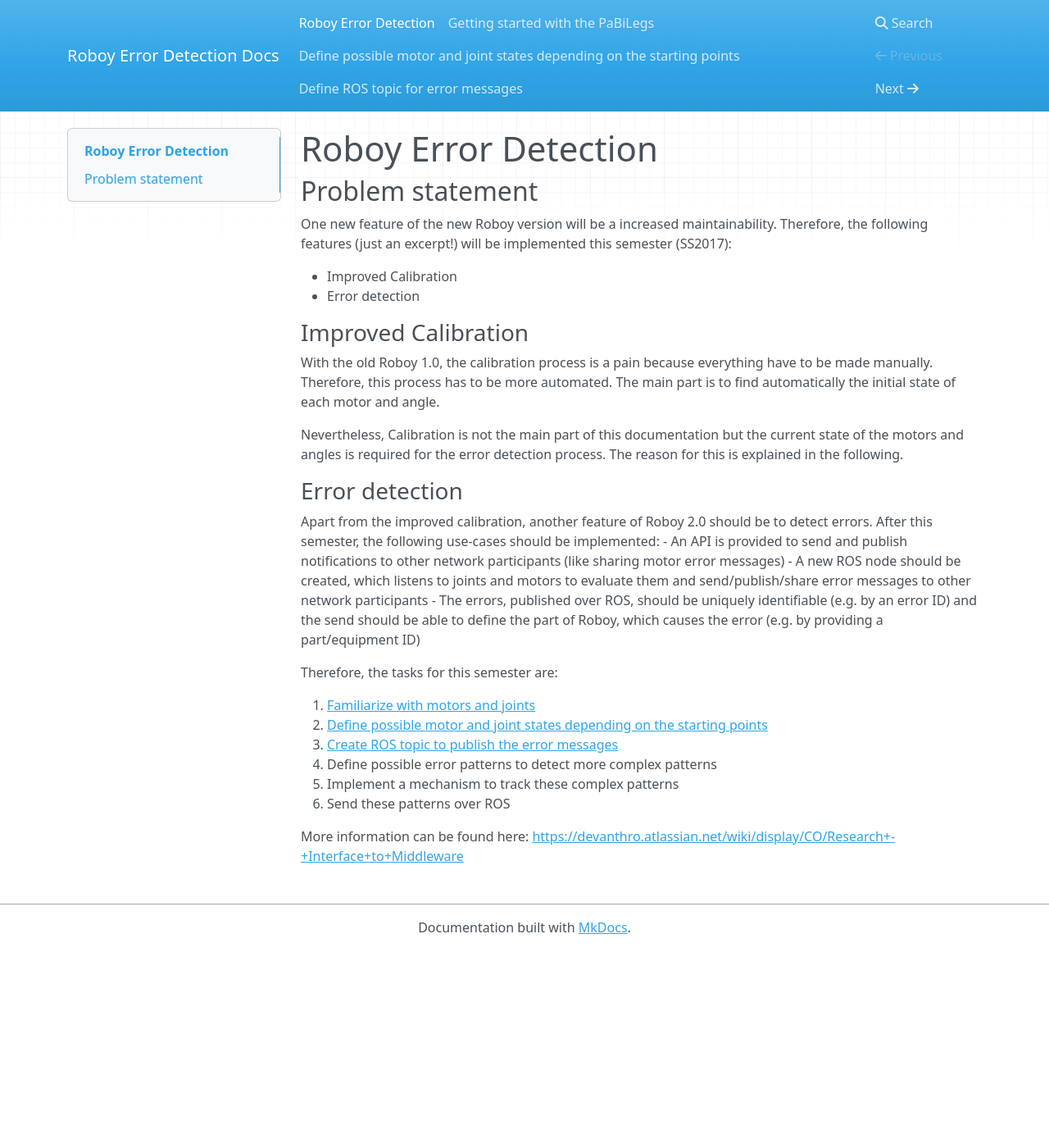
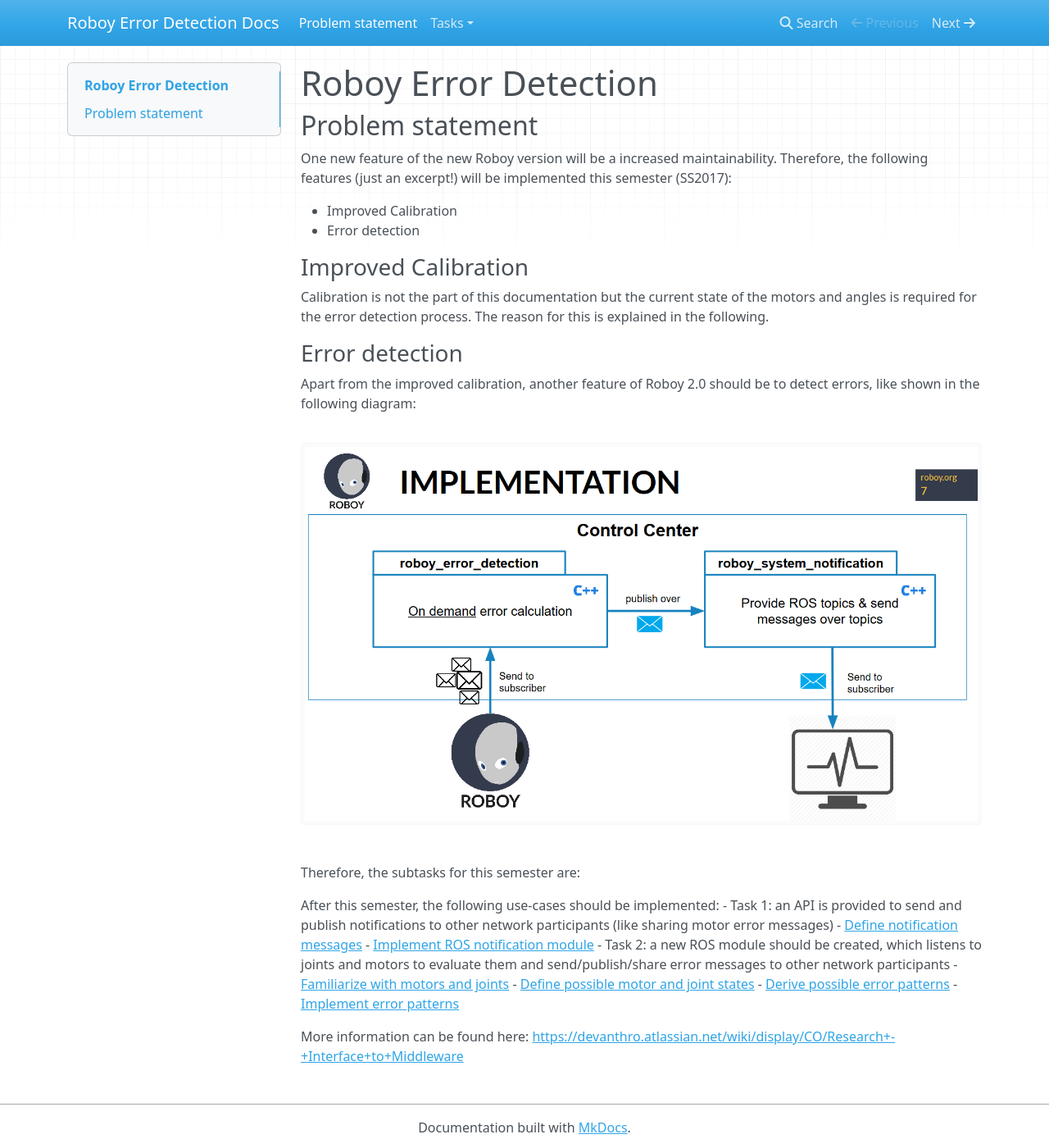
Before and after one commit to CapChrisCap/roboy-error-detection, an MkDocs documentation site: the page built from docs/index.md, in a window 1280 px wide and 1400 px high. Shown: the whole window at 82% size. Built offline with MkDocs 1.6.1, drawn with Linux system fonts in a browser that asks for light colours; nearby versions of some CDN libraries; old or Windows-style settings are respelled for this version of MkDocs.

Commit message:
Improve documentation

```diff
--- a/docs/index.md
+++ b/docs/index.md
@@ -10,29 +10,27 @@ the following features (just an excerpt!) will be implemented this semester (SS2
 
 ### Improved Calibration
 
-With the old Roboy 1.0, the calibration process is a pain because everything have to be made manually. Therefore,
-this process has to be more automated. The main part is to find automatically the initial state of each motor and angle.
-
-Nevertheless, Calibration is not the main part of this documentation but the current state of the motors and angles is
+Calibration is not the part of this documentation but the current state of the motors and angles is
 required for the error detection process. The reason for this is explained in the following.
 
 ### Error detection
 
-Apart from the improved calibration, another feature of Roboy 2.0 should be to detect errors. After this semester, the
+Apart from the improved calibration, another feature of Roboy 2.0 should be to detect errors, like shown in the following diagram:
+
+![System Overview](./screenshots/slide_system_overview.PNG)
+
+Therefore, the subtasks for this semester are:
+
+After this semester, the
 following use-cases should be implemented:
- - An API is provided to send and publish notifications to other network participants (like sharing motor error messages)
- - A new ROS node should be created, which listens to joints and motors to evaluate them and send/publish/share error messages
+ - Task 1: an API is provided to send and publish notifications to other network participants (like sharing motor error messages)
+    - [Define notification messages](notification-module-messages.md)
+    - [Implement ROS notification module](notification-module.md)
+ - Task 2: a new ROS module should be created, which listens to joints and motors to evaluate them and send/publish/share error messages
    to other network participants
- - The errors, published over ROS, should be uniquely identifiable (e.g. by an error ID) and the send should be able to define
-   the part of Roboy, which causes the error (e.g. by providing a part/equipment ID)
-
-Therefore, the tasks for this semester are:
-
-1. [Familiarize with motors and joints](./1-familiarize-with-motors-and-joints.md)
-2. [Define possible motor and joint states depending on the starting points](./2-define-possible-motor-and-joint-states.md)
-3. [Create ROS topic to publish the error messages](./3-define-ros-topic-for-error-messages.md)
-4. Define possible error patterns to detect more complex patterns
-5. Implement a mechanism to track these complex patterns
-6. Send these patterns over ROS
+    - [Familiarize with motors and joints](./familiarize-with-motors-and-joints.md)
+    - [Define possible motor and joint states](./define-possible-motor-and-joint-states.md)
+    - [Derive possible error patterns](./derive-possible-error-patterns.md)
+    - [Implement error patterns](./implement-error-patterns.md)
 
 More information can be found here: [https://devanthro.atlassian.net/wiki/display/CO/Research+-+Interface+to+Middleware](https://devanthro.atlassian.net/wiki/display/CO/Research+-+Interface+to+Middleware)
--- a/mkdocs.yml
+++ b/mkdocs.yml
@@ -1 +1,12 @@
 site_name: Roboy Error Detection Docs
+pages:
+  - "Problem statement": './index.md'
+  - "Tasks":
+    - "Notification Module":
+      - "Define notification messages": "./notification-module-messages.md"
+      - "Implement ROS notification module": "./notification-module.md"
+    - "Error Detection Module":
+      - "Familiarize with motors and joints": "./familiarize-with-motors-and-joints.md"
+      - "Define possible motor and joint states": "./define-possible-motor-and-joint-states.md"
+      - "Derive possible error patterns": './derive-possible-error-patterns.md'
+      - "Implement error patterns": './implement-error-patterns.md'
```
Also changed, not shown: docs/3-define-ros-topic-for-error-messages.md (deleted, +0 -82 lines), docs/derive-possible-error-patterns.md (added, +6 -0 lines), docs/familiarize-with-motors-and-joints.md (renamed from docs/1-familiarize-with-motors-and-joints.md, +6 -1 lines), docs/implement-error-patterns.md (added, +33 -0 lines), docs/notification-module-messages.md (added, +7 -0 lines), docs/notification-module.md (added, +12 -0 lines), docs/screenshots/RoboyErrorDetection_Subscription_Schema.xml (added, +1 -0 lines), docs/define-possible-motor-and-joint-states.md (renamed from docs/2-define-possible-motor-and-joint-states.md), docs/screenshots/RoboyErrorDetection_Subscription_Schema.jpg (added), docs/screenshots/slide_system_overview.PNG (added).
